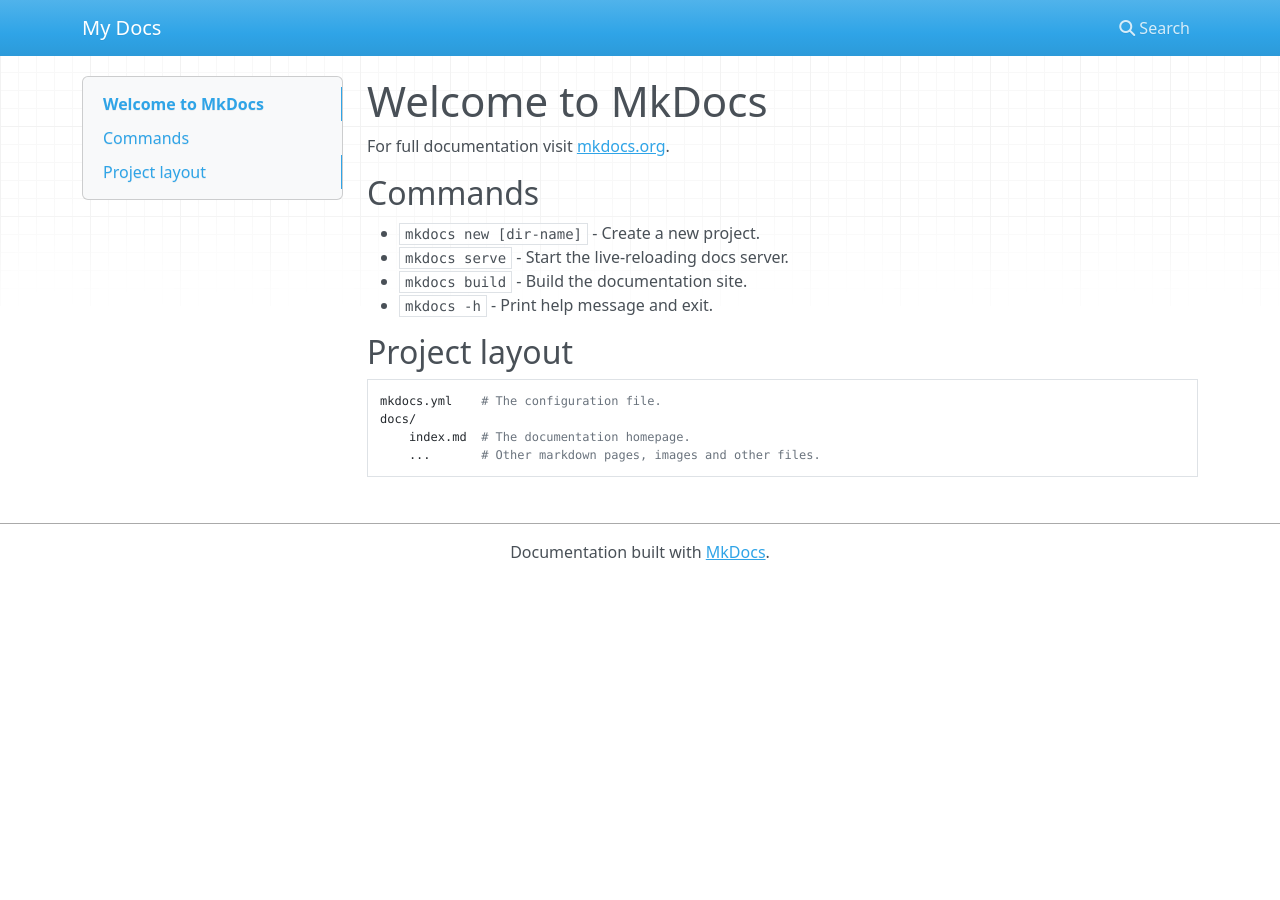
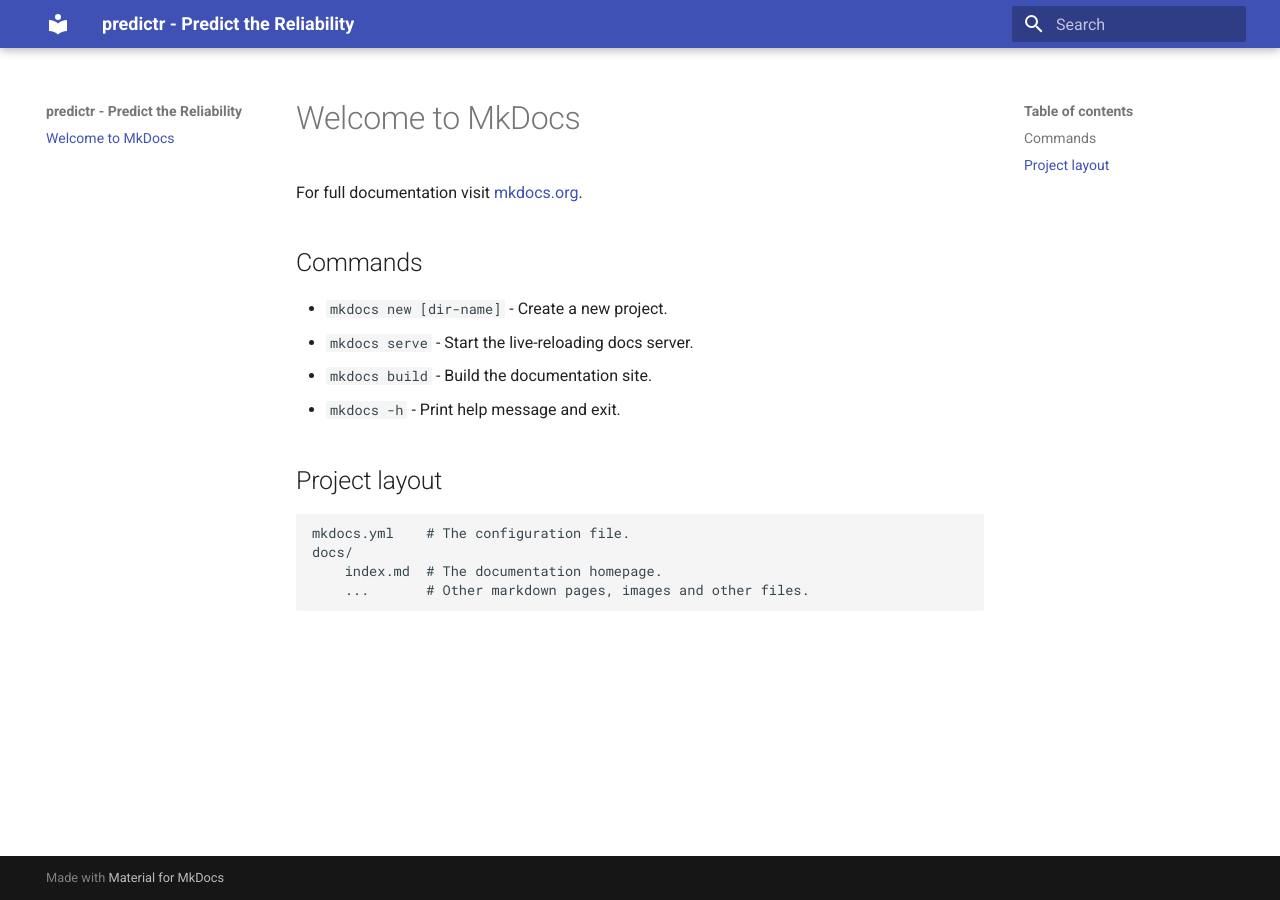
Before and after one commit to tvtoglu/predictr, an MkDocs documentation site: the page built from docs/index.md, in a window 1280 px wide. Built offline with MkDocs 1.6.1 and Material for MkDocs 9.7.7, drawn with Linux system fonts in a browser that asks for light colours; nearby versions of some CDN libraries.

Commit message:
Update mkdocs.yml

```diff
--- a/mkdocs.yml
+++ b/mkdocs.yml
@@ -1 +1,3 @@
-site_name: My Docs
+site_name: predictr - Predict the Reliability
+theme:
+  name: material
```
